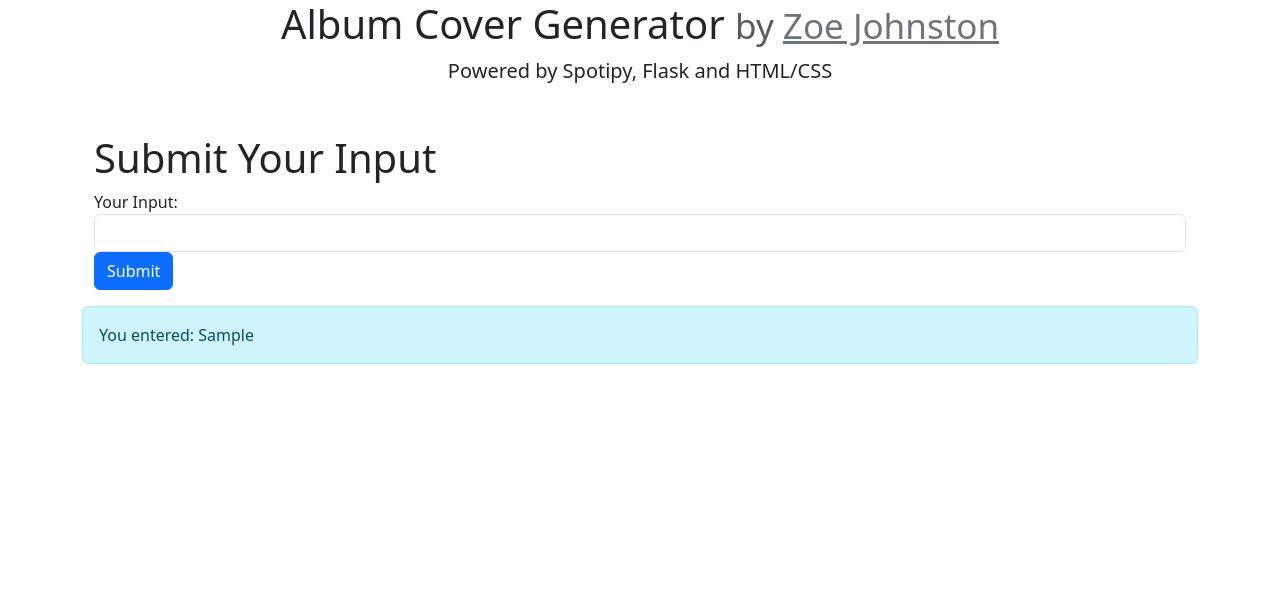
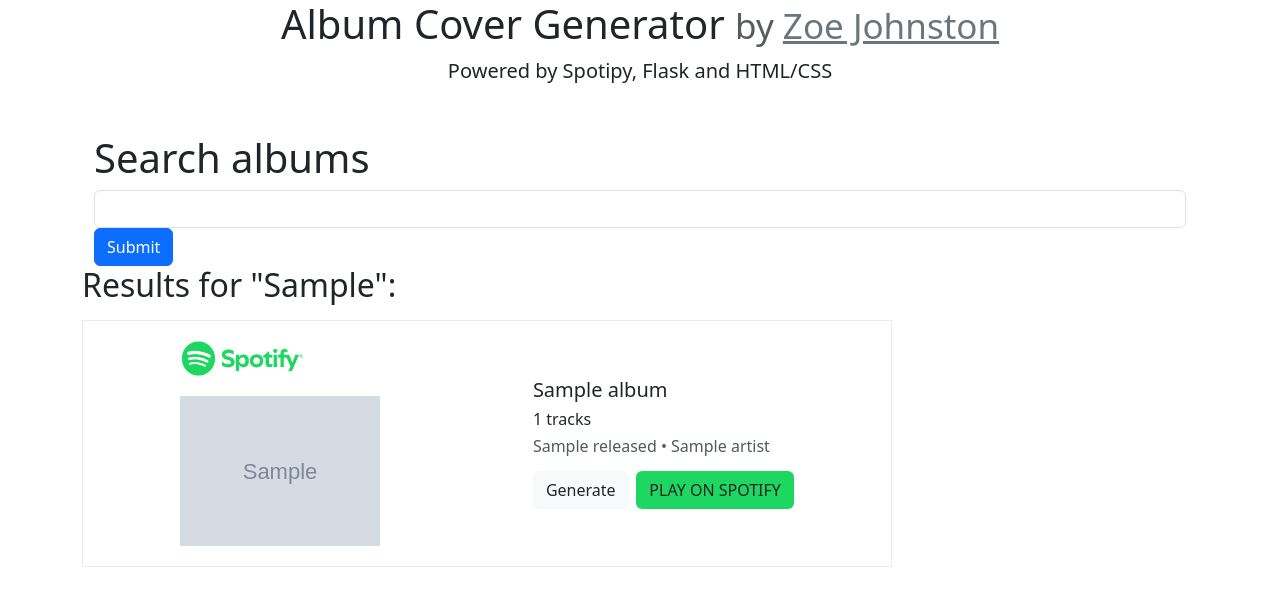
Before and after one commit to ZoeJ2020/album-poster-generator, a Flask app: template templates/index.html in a window 1280 px wide. Shown: the top 606 px of the page. Run offline with Flask 3, Linux system fonts and the light colour scheme; the template is opened without the code that fills it: most values are stand-ins (such as "Sample title", 1, 10 or a date in 2020); grey boxes marked "Sample" are stand-in pictures.

Commit message:
search feature and data display implemented

```diff
--- a/app.py
+++ b/app.py
@@ -1,40 +1,94 @@
 from flask import Flask, request, render_template
+import os
+import spotipy
+from spotipy.oauth2 import SpotifyOAuth
+# Function to find albums by name
+import concurrent.futures
 
-import os
-from dotenv import load_dotenv
-
+# Set environment variables for Spotipy
 ID : str = os.getenv('SPOTIPY_CLIENT_ID')
 SECRET : str = os.getenv('SPOTIPY_CLIENT_SECRET')
 URI : str = os.getenv('SPOTIPY_REDIRECT_URI')
 
-import spotipy
-from spotipy.oauth2 import SpotifyOAuth
-
+# Spotipy authorization
 sp = spotipy.Spotify(auth_manager=SpotifyOAuth(client_id=ID,
                                                client_secret=SECRET,
                                                redirect_uri=URI,
                                                scope="user-library-read"))
 
-taylor_uri = 'spotify:artist:06HL4z0CvFAxyc27GXpf02'
+class AlbumInformation:
+    def __init__ (self, title, artist, released, track_list, track_count, album_id, image, url):
+        self.title = title
+        self.artist = artist
+        self.released = released
+        self.track_list = track_list
+        self.album_id = album_id
+        self.track_count = track_count
+        self.image = image
+        self.url = url
 
-results = sp.artist_albums(taylor_uri, album_type='album')
-albums = results['items']
-while results['next']:
-    results = sp.next(results)
-    albums.extend(results['items'])
+# Function to fetch tracks for a specific album
+def fetch_tracks(album_id):
+    track_list = []
+    tracks = sp.album_tracks(album_id)
+    for track in tracks['items']:
+        track_list.append(track['name'])
+    return track_list
 
-for album in albums:
-    print(album['name'])
+# Function to find albums by name
+def findAlbums(user_input):
+    albumName = str(user_input)
+    results = sp.search(q="album:" + albumName, type="album", limit=25)
+    albums = results['albums']['items']
 
+    if len(albums) == 0:
+        return None
+
+    resultList = []
+
+    # Gather album metadata first
+    album_data = []
+    album_ids = []
+
+    for album in albums:
+        title = album['name']
+        artist = album['artists'][0]['name']
+        released = album['release_date']
+        image = album['images'][0]['url']
+        url = album['external_urls']['spotify']
+        album_id = album['uri']
+
+        album_data.append((title, artist, released, image, url))
+        album_ids.append(album_id)
+
+    # Fetch tracks concurrently using ThreadPoolExecutor
+    with concurrent.futures.ThreadPoolExecutor() as executor:
+        track_lists = list(executor.map(fetch_tracks, album_ids))
+
+    # Combine album metadata with tracks
+    for i, (title, artist, released, image, url) in enumerate(album_data):
+        track_list = track_lists[i]
+        track_count = len(track_list)
+        album_id = album_ids[i]  # Retrieve album_id
+
+        # Make sure you're passing album_id as the 6th argument
+        info = AlbumInformation(title, artist, released, track_list, track_count, album_id, image, url)
+        resultList.append(info)
+
+    return resultList
+
+# Flask app definition
 app = Flask(__name__)
 
 @app.route('/', methods=['GET', 'POST'])
 def index():
     user_input = None
+    album_results = None
     if request.method == 'POST':
         user_input = str(request.form['user_input'])
-        print(f'User Input: {user_input}')  # This logs to the console
-    return render_template('index.html', user_input=user_input)
+        album_results = findAlbums(user_input)
+
+    return render_template('index.html', user_input=user_input, album_results=album_results)
 
 if __name__ == '__main__':
     app.run(debug=True)
--- /dev/null
+++ b/functions/modal.js
@@ -0,0 +1,6 @@
+const myModal = document.getElementById('myModal')
+const myInput = document.getElementById('myInput')
+
+myModal.addEventListener('shown.bs.modal', () => {
+  myInput.focus()
+})
--- a/static/style.css
+++ b/static/style.css
@@ -6,28 +6,25 @@
     color: #212529;
 }
 
-h1 {
-    color: #da5d5d;
-    text-align: center;
-    padding: 20px;
-    background-color: #007bff;
-    border-bottom: 2px solid #0056b3;
+.album_list{
+    display: flex;
 }
 
-p {
-    text-align: center;
-    font-size: 1.2em;
-    color: #495057;
+.text_list{
+    padding: 0;
+    margin-top: 11px;
 }
 
-.container {
-    max-width: 800px;
-    margin: 0 auto;
-    padding: 20px;
-    background-color: #ffffff;
-    box-shadow: 0 0 10px rgba(0, 0, 0, 0.1);
-    border-radius: 8px;
-    margin-top: 50px;
+.album_container{
+    -ms-flex: 25%; /* IE10 */
+    flex: 25%;
+    display: flex;
+    padding: 0 4px;
+}
+
+.album_container > *{
+    display: block;
+    margin: auto;
 }
 
 a {
@@ -38,3 +35,38 @@
 a:hover {
     text-decoration: underline;
 }
+
+.grid-container{
+    display: grid;
+    grid-template-columns: auto auto;
+}
+
+.grid-item{
+    border: 1px solid rgba(161, 161, 161, 0.209);
+    padding: 20px;
+    font-size: 30px;
+}
+
+.spotify-logo{
+    padding-bottom: 20px;
+}
+
+.album-title, .album-info{
+    max-width: 250px;
+}
+
+.album-info{
+    color: #505a5f !important;
+}
+
+.btn-generate{
+    background-color: #f8f9fa !important;
+}
+
+.btn-spotify{
+    background-color: #1ED760 !important;
+}
+
+.btn-spotify:hover{
+    text-decoration: none;
+}
--- a/templates/index.html
+++ b/templates/index.html
@@ -4,8 +4,9 @@
     <meta charset="UTF-8">
     <meta name="viewport" content="width=device-width, initial-scale=1.0">
     <title>My Flask App</title>
-    <link rel="stylesheet" href="{{ url_for('static', filename='styles.css') }}">
+    <link rel="stylesheet" href="/static/style.css">
     <link href="https://cdn.jsdelivr.net/npm/bootstrap@5.3.3/dist/css/bootstrap.min.css" rel="stylesheet" integrity="sha384-QWTKZyjpPEjISv5WaRU9OFeRpok6YctnYmDr5pNlyT2bRjXh0JMhjY6hW+ALEwIH" crossorigin="anonymous">
+    <script src="/functions/modal.js"></script>
 </head>
 <body>
     <div class="container">
@@ -19,10 +20,9 @@
         </p>
 
         <div class="container mt-5">
-            <h1>Submit Your Input</h1>
+            <h1>Search albums</h1>
             <form method="POST" action="/">
                 <div class="form-group">
-                    <label for="user_input">Your Input:</label>
                     <input type="text" class="form-control" id="user_input" name="user_input" required>
                 </div>
                 <button type="submit" class="btn btn-primary">Submit</button>
@@ -30,17 +30,38 @@
         </div>
 
         {% if user_input %}
-        <div class="mt-3 alert alert-info">
-            You entered: {{ user_input }}
+        <h2>
+            Results for "{{ user_input }}":
+        </h2>
+        {% endif %}
+
+        {% if album_results is none and user_input %}
+        <div class="mt-3 alert alert-danger">
+            No albums found.
         </div>
         {% endif %}
 
-        <!-- <div class="input-group">
-            <form name="search" action="../functions/searchSubmit.py" method="get">
-                <input type="text" name="user-input" class="form-control" placeholder="Search by album..." aria-label="Input-string" aria-describedby="basic-addon1">
-                <input type="submit" class="btn btn-primary"></button>
-            </form>
-        </div> -->
+        {% if album_results %}
+        <div class="mt-3 grid-container">
+            {% for album in album_results %}
+            <div class="album_container grid-item">
+                <div class="image_container">
+                    <img class="d-flex spotify-logo" style="width: 125px;" src="/static/logo/Spotify_Full_Logo_RGB_Green.png" width="50px" alt="">
+                    <img src="{{ album.image }}" alt="{{ album.title }} album cover" width="200">
+                </div>
+                <ul class="text_list">
+                    <p class="h5 album-title">{{ album.title }}</p>
+                    <p class="h6">{{album.track_count}} tracks</p>
+                    <p class="h6 album-info">{{ album.released }} &#8226; {{ album.artist }}</p>
+                    <div class="button_container">
+                        <button type="button" class="btn btn-generate">Generate</button>
+                        <a href="{{ album.url }}" class="btn btn-spotify"> PLAY ON SPOTIFY</a>
+                    </div>
+            </div>
+                {% endfor %}
+            </ul>
+        </div>
+        {% endif %}
 
     </div>
 </body>
```
Also changed, not shown: functions/searchSubmit.py (deleted, +0 -8 lines), functions/searchAlbum.py (added), static/logo/Spotify_Full_Logo_RGB_Green.png (added), static/logo/Spotify_Primary_Logo_RGB_Green.png (added), 1 other file.
